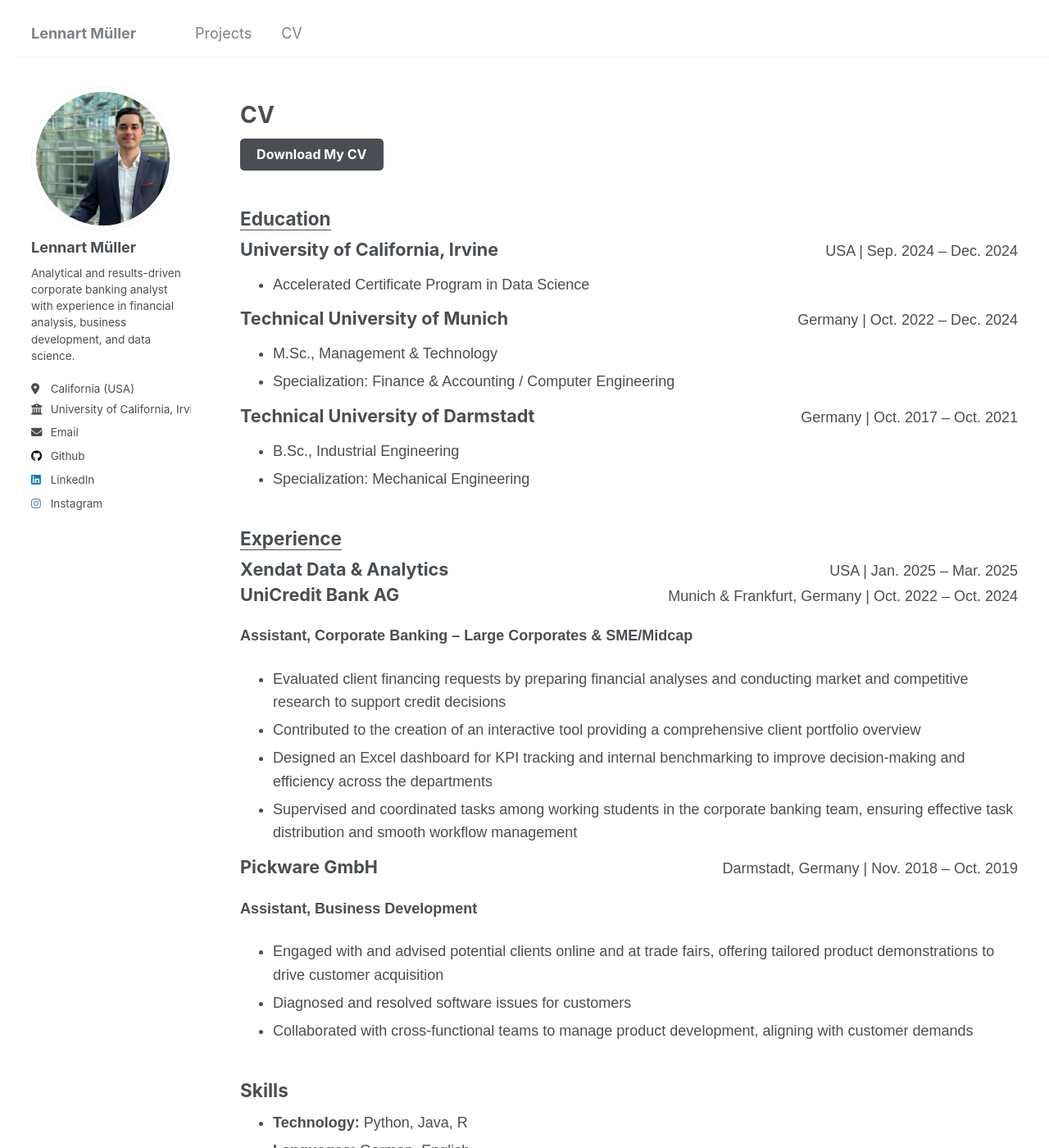
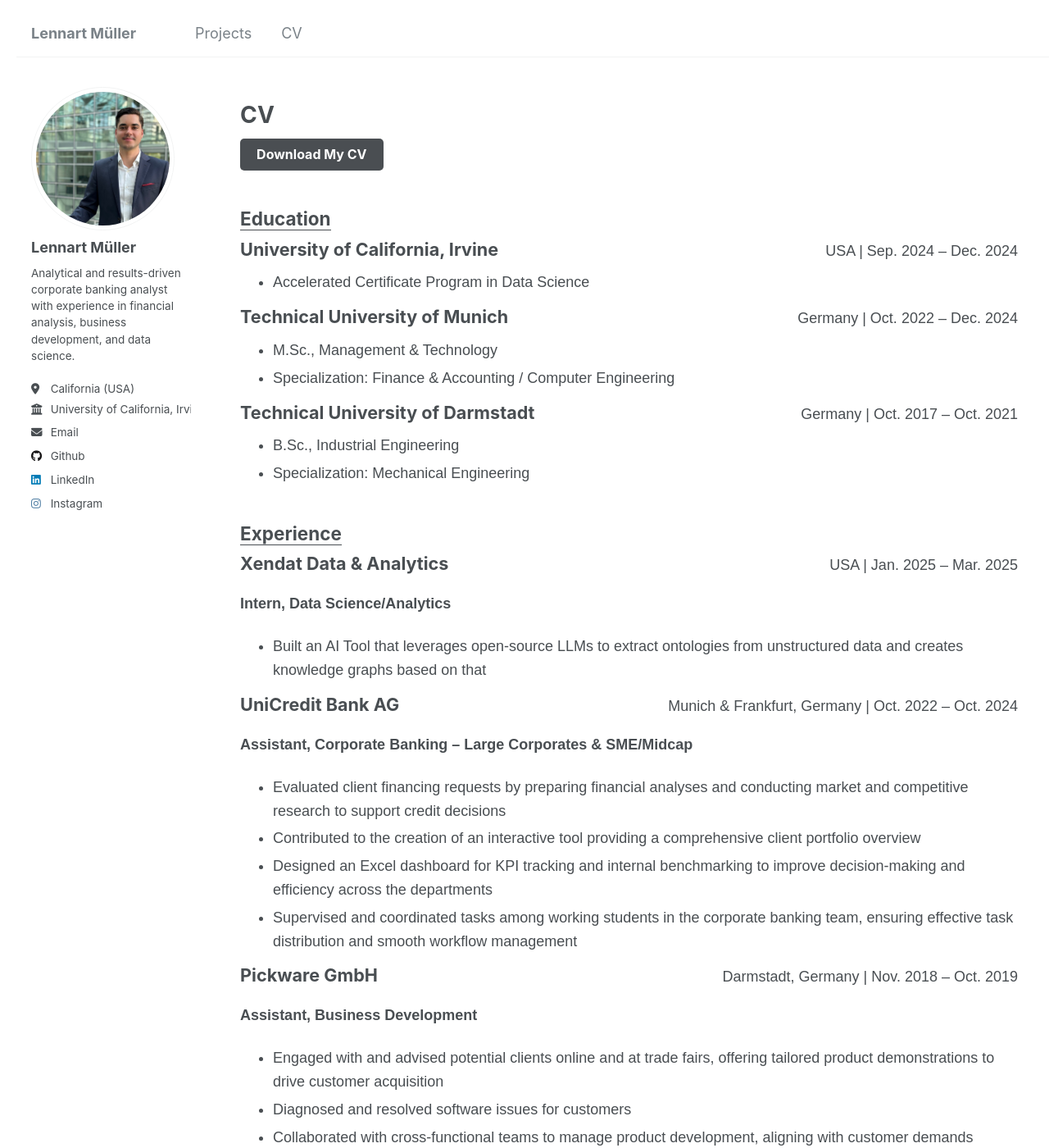
Before and after one commit to lennartmueller123/lennartmueller123.github.io, a Jekyll site: the page built from _pages/cv.html, in a window 1280 px wide and 1400 px high. Shown: the whole window at 82% size. Built offline with Jekyll 4.4.1, drawn with Linux system fonts in a browser that asks for light colours.

Commit message:
Update cv.html

```diff
--- a/_pages/cv.html
+++ b/_pages/cv.html
@@ -42,7 +42,6 @@
         .entry-header h3 {
             margin: 0;
             font-size: 1.2em;
-            margin-bottom: 5px;
         }
         .entry-header p {
             margin: 0;
@@ -102,7 +101,7 @@
             <div class="entry-header">
                 <h3>Xendat Data & Analytics</h3>
                 <p>USA | Jan. 2025 – Mar. 2025</p>
-            </div style="margin-bottom: 5px;>
+            </div>
             <p><strong>Intern, Data Science/Analytics</strong></p>
             <ul>
                 <li>Built an AI Tool that leverages open-source LLMs to extract ontologies from unstructured data and creates knowledge graphs based on that</li>
```
